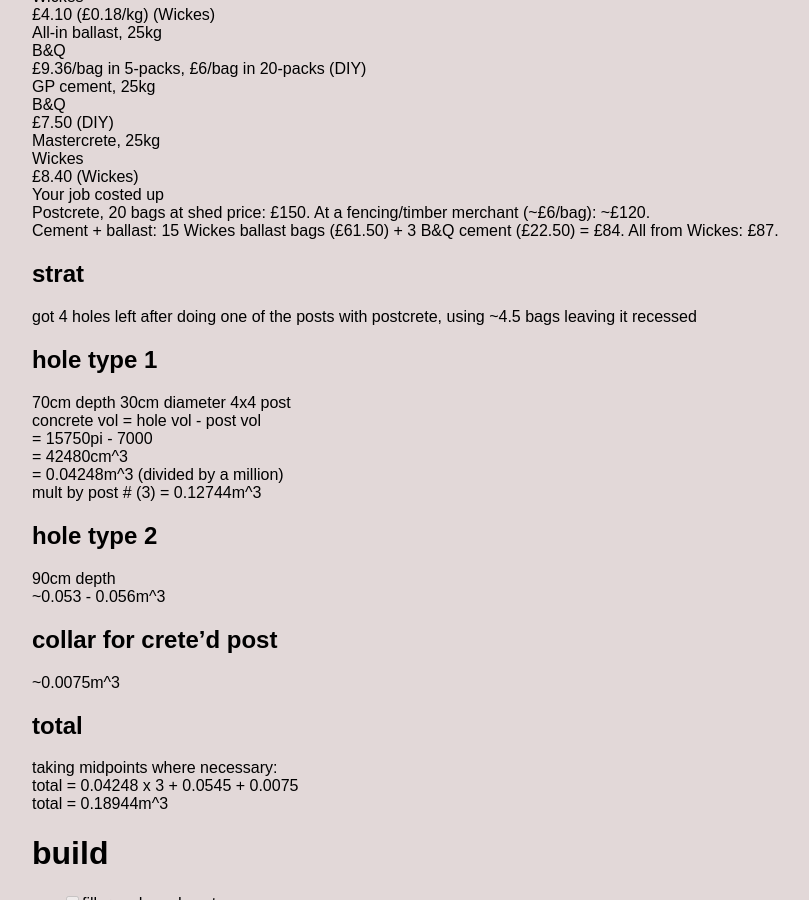
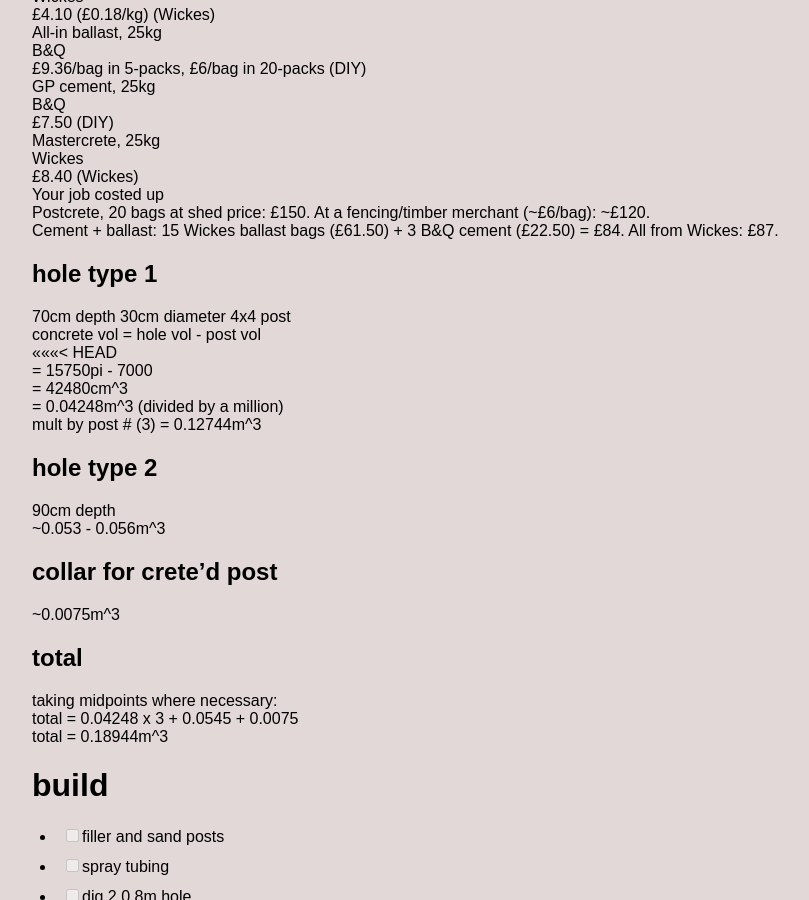
Before and after one commit to jsbaasi/jsbaasi.github.io, a Jekyll site: the page built from _posts/2026-06-08-garden-calisthenics-equipment.md, in a window 1280 px wide and 900 px high, scrolled down 1550 px. Shown: the whole window, without its empty margins (81-890 px from the left). Built offline with Jekyll 4.4.1, drawn with Linux system fonts in a browser that asks for light colours.

Commit message:
vault backup: 2026-08-16 02:52:05

```diff
--- a/_posts/2026-06-08-garden-calisthenics-equipment.md
+++ b/_posts/2026-06-08-garden-calisthenics-equipment.md
@@ -59,11 +59,10 @@
 Your job costed up
 Postcrete, 20 bags at shed price: £150. At a fencing/timber merchant (~£6/bag): ~£120.
 Cement + ballast: 15 Wickes ballast bags (£61.50) + 3 B&Q cement (£22.50) = £84. All from Wickes: £87.
-## strat
-got 4 holes left after doing one of the posts with postcrete, using ~4.5 bags leaving it recessed
 ## hole type 1
 70cm depth 30cm diameter 4x4 post
 concrete vol = hole vol - post vol
+<<<<<<< HEAD
 = 15750pi - 7000
 = 42480cm^3
 = 0.04248m^3 (divided by a million)
```
